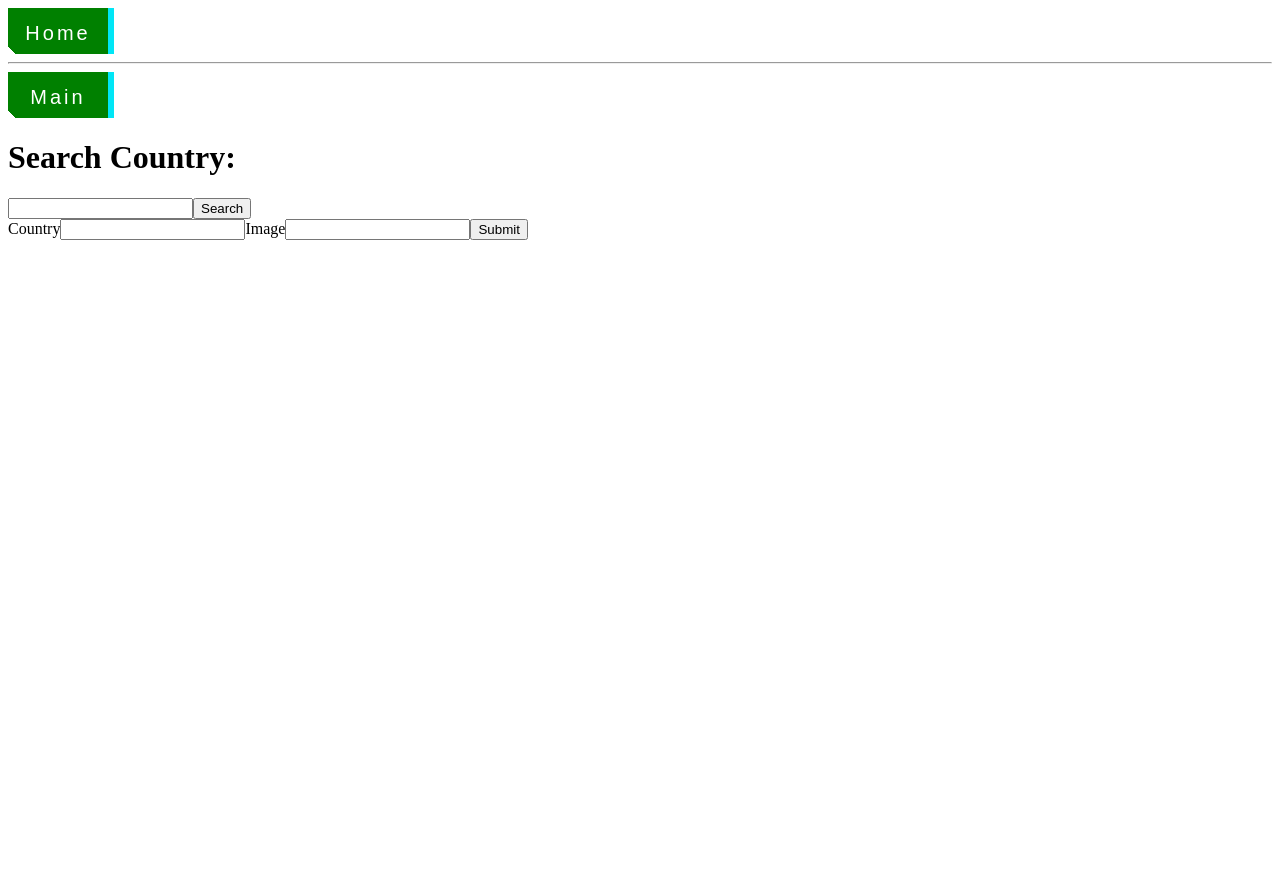
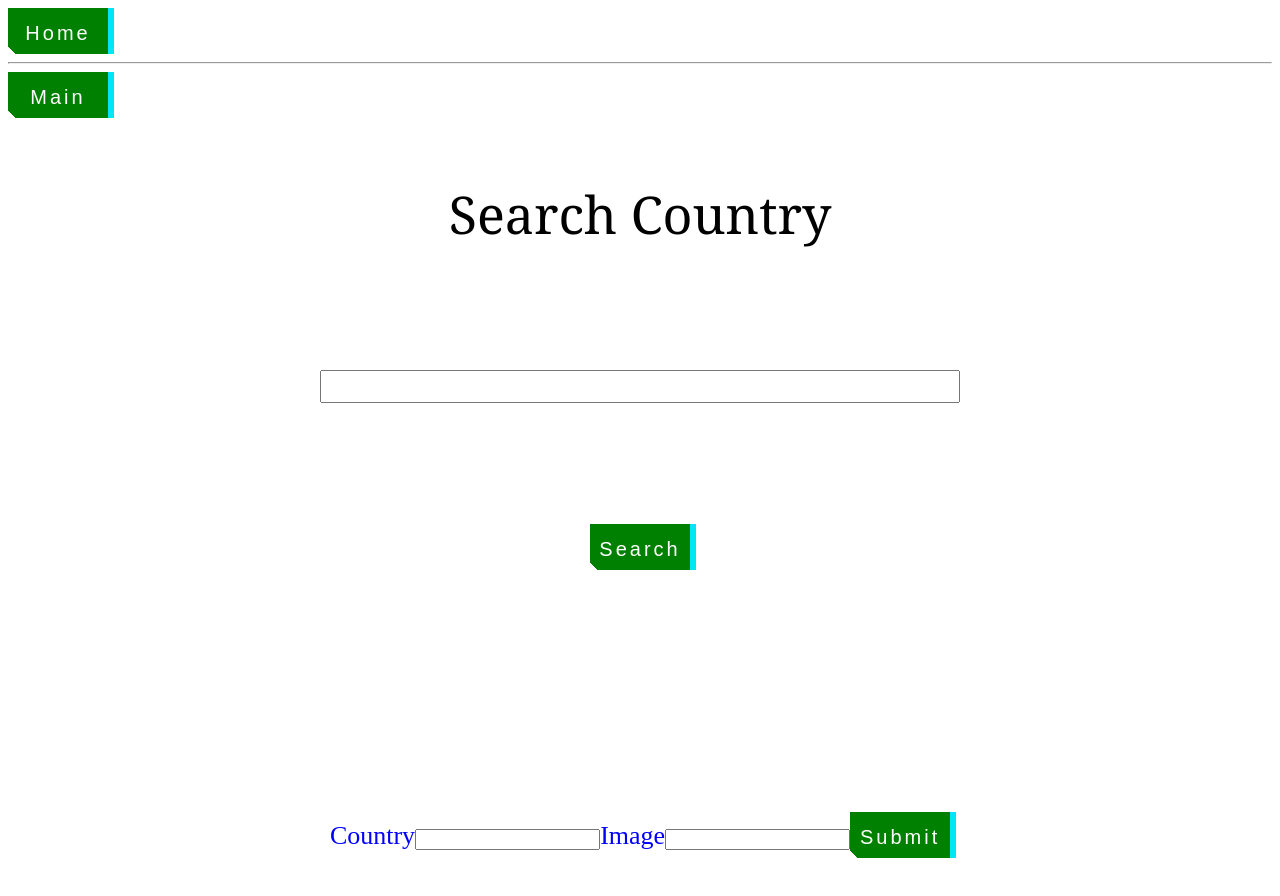
Before and after one commit to SchoolOfCode/bc13_w11d5_hackathon-front-end-lucy-naty, a React (Create React App) app in the folder hello-world-app/: page /main in a window 1280 px wide. Shown: the top 896 px of the page. Before the commit the page ends 800 px from the top, so only its background shows below. Built offline with nearby package versions, Linux system fonts and the light colour scheme.

Commit message:
Almost finished now need to deploy

```diff
--- /dev/null
+++ b/hello-world-app/src/components/App/MainApp.css
@@ -0,0 +1,28 @@
+.App{
+    text-align: center;
+    min-height: 100vh;
+    display: flex;
+    flex-direction: column;
+    align-items: center;
+    justify-content: center;
+    font-size: calc(10px + 2vmin);
+    color: blue;
+    justify-content: space-around;
+}
+
+
+h1{
+    color: #000;
+    font-size: 2em;
+    font-weight: 400;
+    margin: 0;
+    padding: 0;
+    text-align: center;
+    font-family: Georgia, 'Times New Roman', Times, serif;
+
+}
+
+.inputDiv{
+    width: 50%;
+    height: 2em;
+}
--- a/hello-world-app/src/components/App/MainApp.js
+++ b/hello-world-app/src/components/App/MainApp.js
@@ -1,9 +1,11 @@
-import {  useState } from "react";
+import {  useState, createContext } from "react";
 import  searchCountry  from "../../services/services.js";
 import { CountryCard } from "../CountryCard/CountryCard.js";
 import useJustBecauseHook from "../../hooks/justBecauseHook.js";
 import "./App.css"
+import "./MainApp.css"
 
+export const countryContext = createContext(null)
 
 function MainApp() {
 
@@ -56,11 +58,13 @@ function onChangeImage(e){
 
 
     <div className="App">
-      <h1>Search Country:</h1>
-      <input onChange={handleInputchange} />
-      <button onClick={handleSearch}>Search</button>
+      <h1>Search Country</h1>
+      <input className="inputDiv" onChange={handleInputchange} />
+      <button className="button-49" onClick={handleSearch}>Search</button>
       <div className="list">
+      <countryContext.Provider value={searchResults}>
         {searchResults && <CountryCard key={searchResults?.id} country={searchResults?.country} image={searchResults?.image}/>}
+      </countryContext.Provider>
       </div>
 
       <div className="form">
@@ -69,7 +73,7 @@ function onChangeImage(e){
           <input type="text" onChange={onChangeCountry} />
           <label>Image</label>
           <input type="text" onChange={onChangeImage} />
-          <button onClick={onClick}>Submit</button>
+          <button className="button-49" onClick={onClick}>Submit</button>
         </form>
         </div>
     </div>
--- /dev/null
+++ b/hello-world-app/src/components/CountryCard/CountryCard.css
@@ -0,0 +1,9 @@
+.container {
+    max-width: 500px;
+    margin: 30px auto;
+    overflow: auto;
+    min-height: 300px;
+    border: 1px solid steelblue;
+    padding: 30px;
+    border-radius: 5px;
+  }
--- a/hello-world-app/src/components/CountryCard/CountryCard.js
+++ b/hello-world-app/src/components/CountryCard/CountryCard.js
@@ -1,9 +1,15 @@
 import React from 'react'
+import {useContext} from "react"
+import "./CountryCard.css"
+
+
 
 export function CountryCard({country,image }) {
 
+    const Thing1 = useContext(countryContext)
+
     return (
-        <div>
+        <div className="container">
             <h1>{country}</h1>
             <img src={image} alt="country" />
         </div>
```
